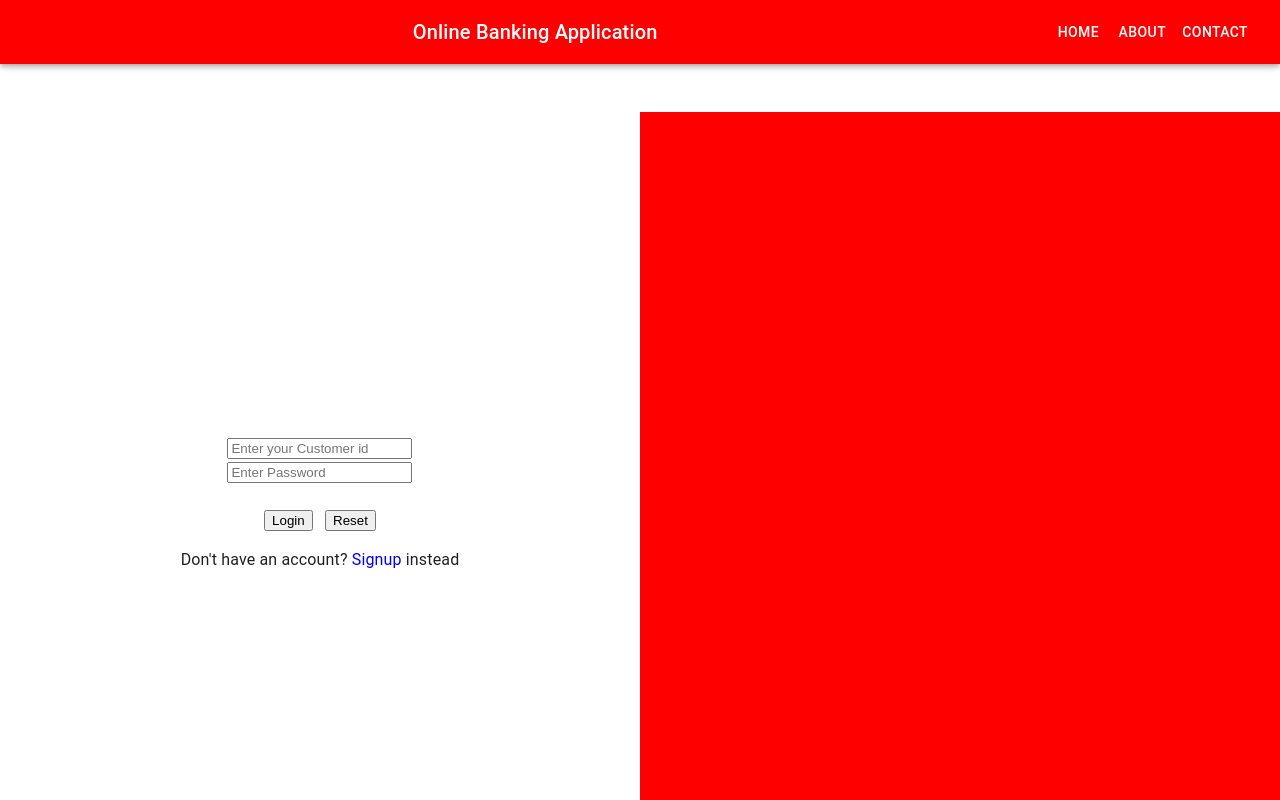
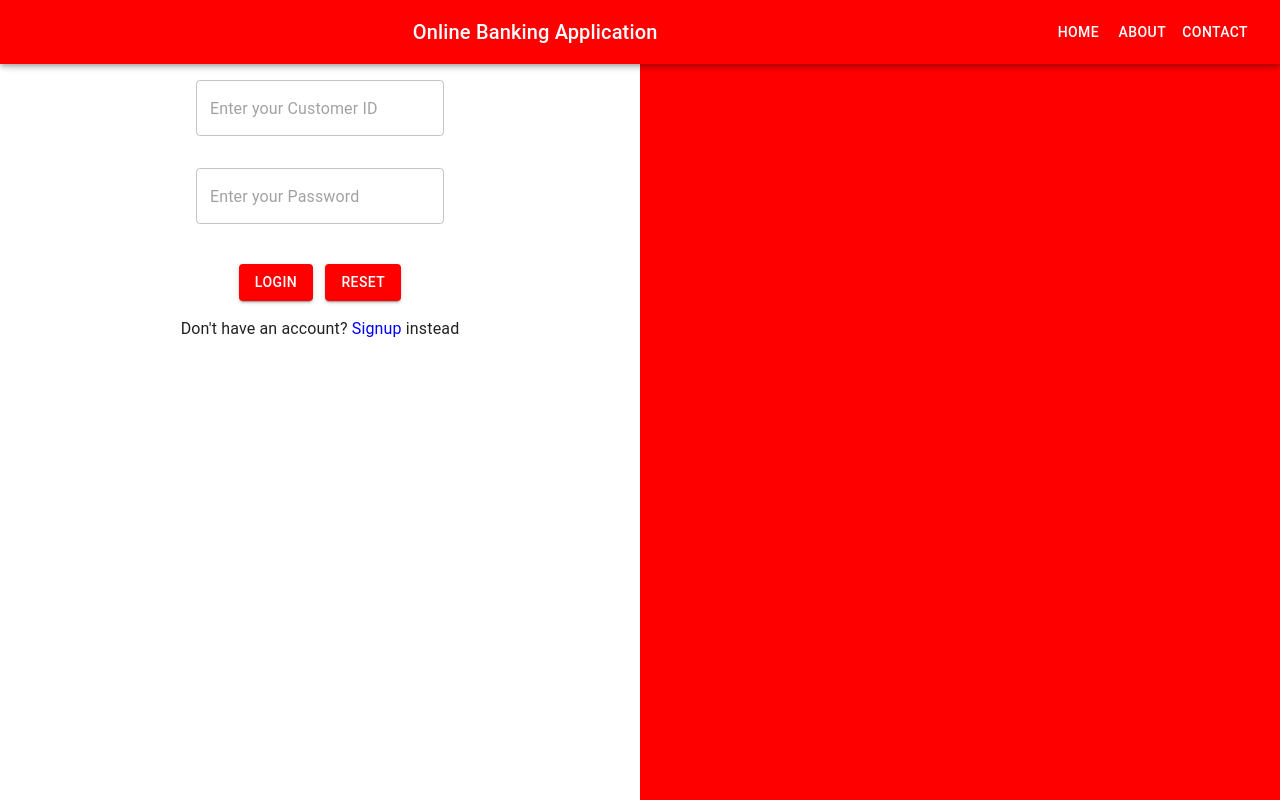
Before and after one commit to PrerakModia/Online-Banking-App, a React (Create React App) app in the folder ui/: page / in a window 1280 px wide. Both pictures are taken after a click on the element "Login". Shown: the top 800 px of the page. Built offline with nearby package versions, Linux system fonts and the light colour scheme; no server answers.

Commit message:
change login UI

```diff
--- a/ui/src/components/LoginComponent.jsx
+++ b/ui/src/components/LoginComponent.jsx
@@ -1,6 +1,7 @@
 import React, {useState} from 'react'
 import { logInCustomer } from '../utils/auth';
-
+import Button from '@mui/material/Button';
+import TextField from '@mui/material/TextField';
 const Login = () => {
     const [customerid, setcustomerid] = useState('');
     const [password, setpassword] = useState('');
@@ -28,13 +29,12 @@
 
   return (
      <form onSubmit={submitActionHandler}>
-            <input type="text" value={customerid} onChange={customeridChangeHandler} placeholder="Enter your Customer id" required/><br />
-        <input type="password" value={password} onChange={passwordChangeHandler} placeholder="Enter Password" required/><br></br>
-
+              <TextField id="outlined-basic" sx={{p:2}} variant="outlined" type="text" value={customerid} onChange={customeridChangeHandler} placeholder="Enter your Customer ID"/><br />
+              <TextField id="outlined-basic" sx={{p:2}} variant="outlined" type="password" value={password} onChange={passwordChangeHandler} placeholder="Enter your Password"/><br />
         <br></br>
-        <button type='submit'>Login</button>
+        <Button variant="contained">Login</Button>
         &nbsp;&nbsp;&nbsp;
-        <button type='reset' onClick={()=>cancelHandler()}>Reset</button>
+        <Button variant="contained" onClick={()=>cancelHandler()}>Reset</Button>
       </form>
   );
 }
--- a/ui/src/styles/HomePage.css
+++ b/ui/src/styles/HomePage.css
@@ -3,7 +3,7 @@
     width: 100%;
     height: 100%;
     justify-content: center;
-    align-items: center;
+    align-items: stretch;
 }
 
 .link {
@@ -18,12 +18,12 @@
     display: flex;
     width: 50%;
     justify-content: center;
-
+    height: 100%;
 }
 .right_side{
     display: flex;
     background-color: red;
     width: 50%;
-    height: 100%;
+    height: 150%;
 
 }
--- a/ui/src/styles/NavBar.css
+++ b/ui/src/styles/NavBar.css
@@ -1,6 +1,7 @@
 .css-19kzrtu {
-    padding: 0px;
+    padding: 0px !important;
 }
+
 .css-11b3ww9-MuiPaper-root-MuiAppBar-root{
     background-color: white;
 }
```
